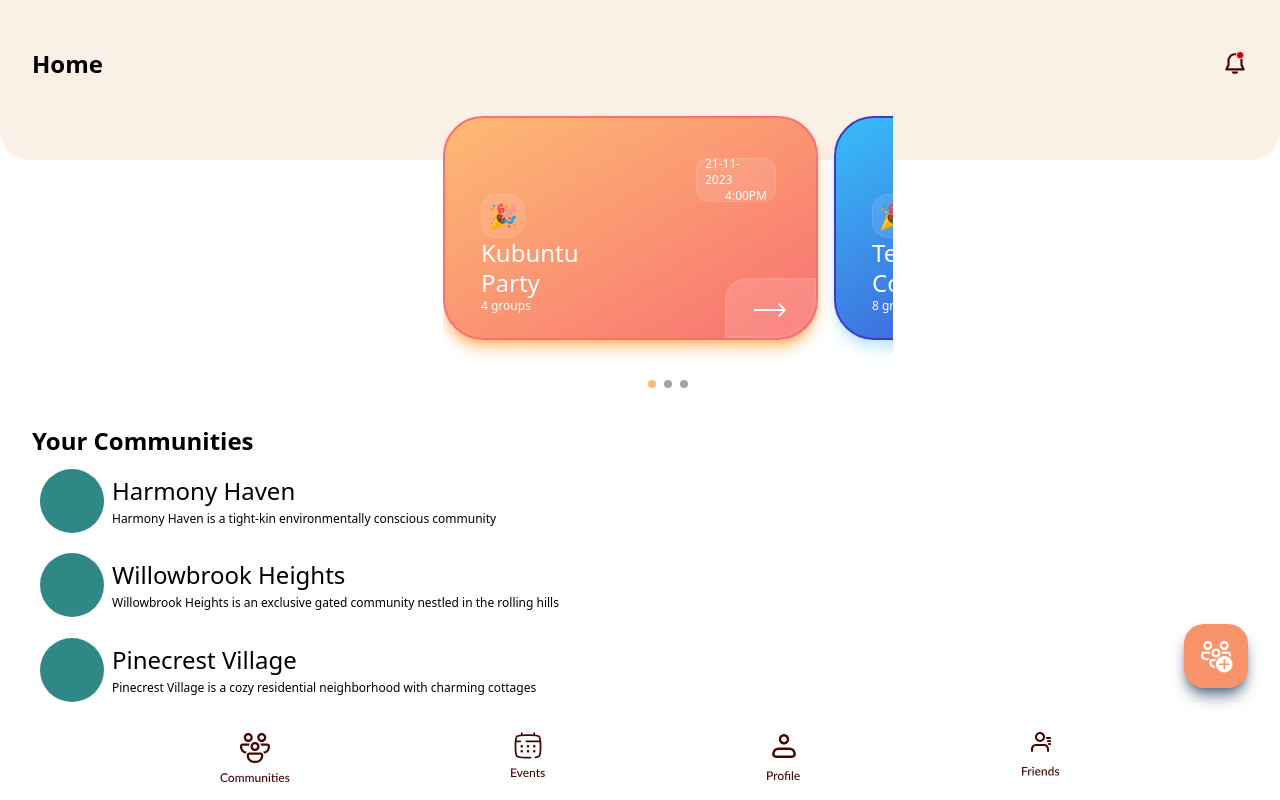
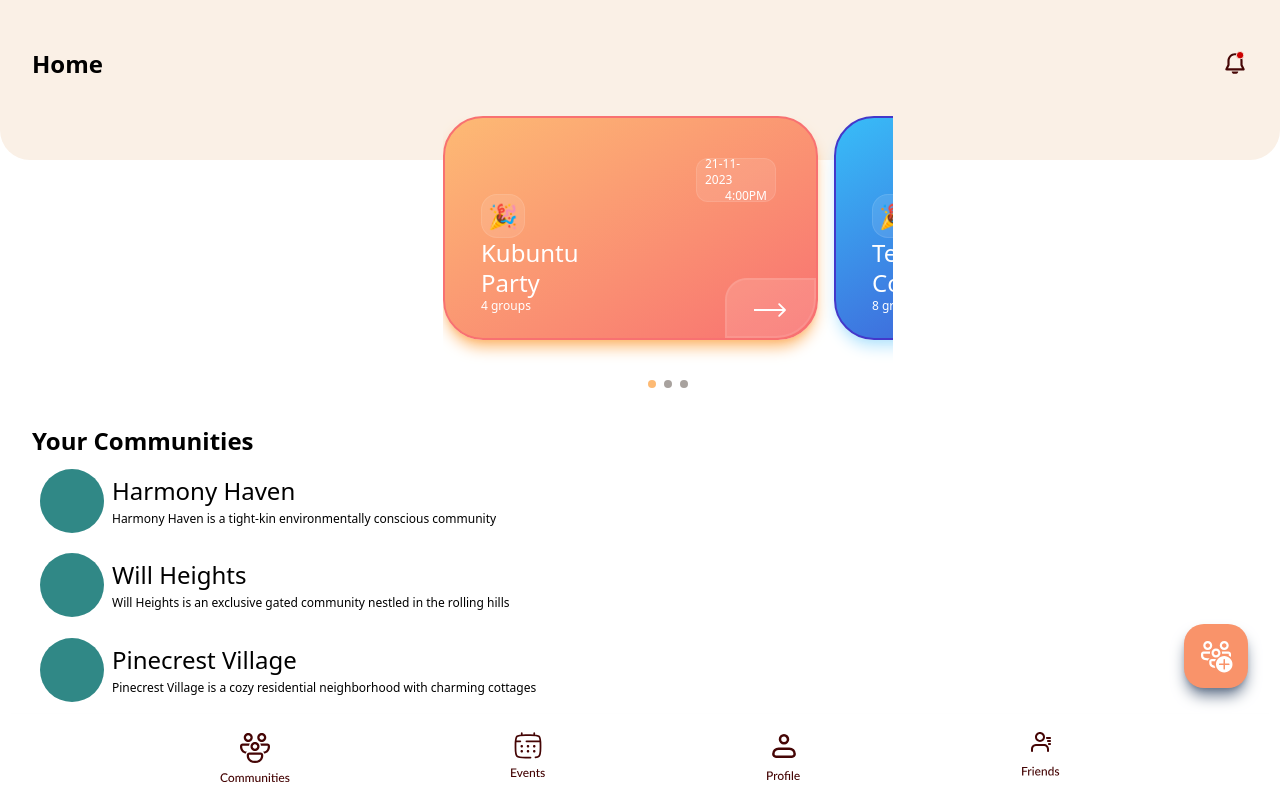
Before and after one commit to assudani66/Palikin, a React (Vite) app: page / in a window 1280 px wide. Built offline with nearby package versions, Linux system fonts and the light colour scheme.

Commit message:
fix: communities page

```diff
--- a/src/pages/communities/Communities.jsx
+++ b/src/pages/communities/Communities.jsx
@@ -12,8 +12,8 @@ export const Communities = () => {
 
   const communities = [{_id:"1",name:"Harmony Haven",
   description:"Harmony Haven is a tight-kin environmentally conscious community"},
-  {_id:"2",name:"Willowbrook Heights",
-  description:"Willowbrook Heights is an exclusive gated community nestled in the rolling hills"},
+  {_id:"2",name:"Will Heights",
+  description:"Will Heights is an exclusive gated community nestled in the rolling hills"},
   {_id:"3",name:"Pinecrest Village",
   description:"Pinecrest Village is a cozy residential neighborhood with charming cottages"}
 ]
```
